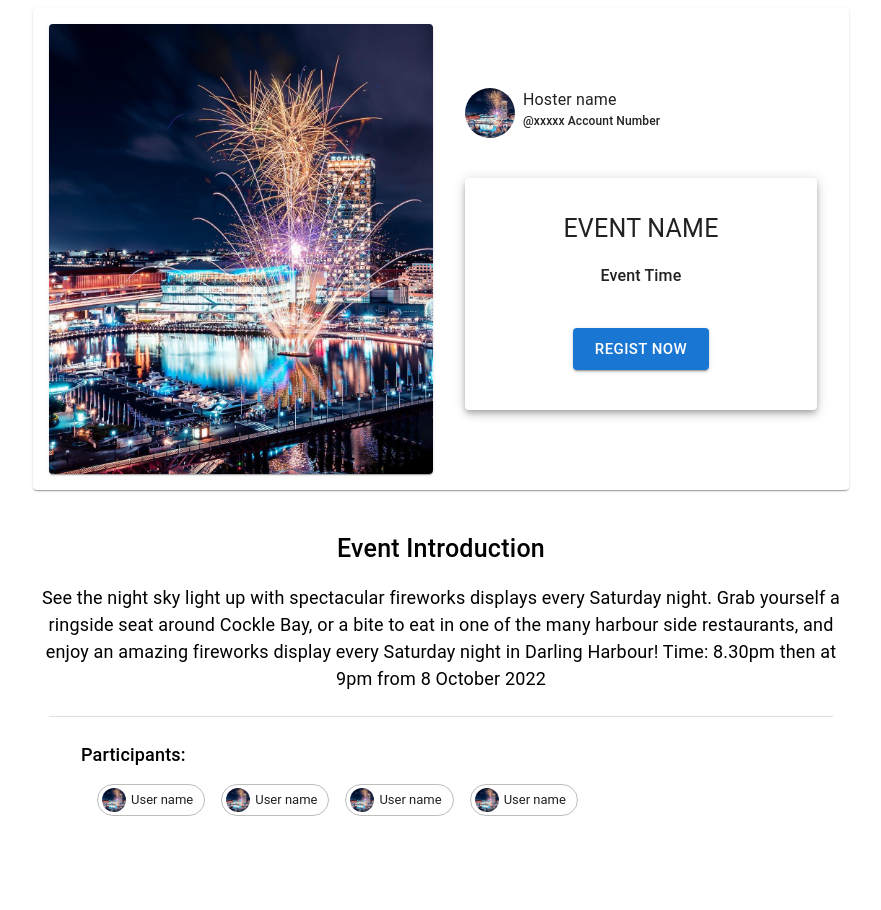
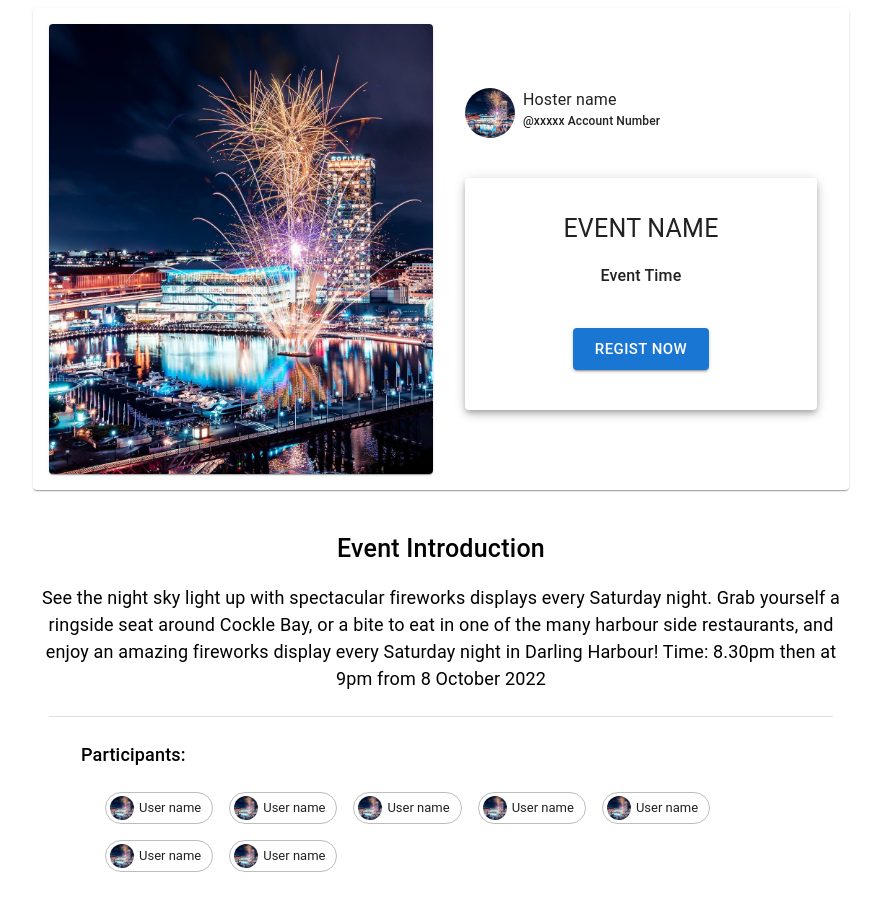
Before and after one commit to KenLin-7/Event-Platform, a React (Create React App) app in the folder client/: page / in a window 1280 px wide. Shown: the top 910 px of the page, without its empty margins (199-1080 px from the left). Built offline with nearby package versions, Linux system fonts and the light colour scheme.

Commit message:
draft of eventdetail page

```diff
--- a/client/src/components/EventDetail/EventDetail.js
+++ b/client/src/components/EventDetail/EventDetail.js
@@ -14,24 +14,24 @@ import {
 } from "@mui/material";
 import img from "./xxxxxxxx.png"
 import Grid2 from "@mui/material/Unstable_Grid2";
+import ParticipantCPN from "./ParticipantCPN";
 
 
 export default function EventDetail() {
 
-    const eventIntro= "See the night sky light up with spectacular fireworks displays every Saturday night.\n" +
+    const eventIntro = "See the night sky light up with spectacular fireworks displays every Saturday night.\n" +
         "\n" +
         "Grab yourself a ringside seat around Cockle Bay, or a bite to eat in one of the many harbour side restaurants, and enjoy an amazing fireworks display every Saturday night in Darling Harbour!\n" +
         "\n" +
         "Time: 8.30pm then at 9pm from 8 October 2022"
 
 
-
     return (
 
         <div>
             <Container maxWidth={"lg"}>
-                <Stack  sx={{padding: 1 ,marginX:20, marginBottom:10}}>
-                    <Paper justifyContent="space-evenly" sx={{padding:2}} >
+                <Stack sx={{padding: 1, marginX: 20, marginBottom: 10}}>
+                    <Paper justifyContent="space-evenly" sx={{padding: 2}}>
                         <Box sx={{flexGrow: 1}}>
                             <Grid2 container spacing={2}>
                                 <Grid2 xs={6}>
@@ -49,16 +49,19 @@ export default function EventDetail() {
                                     <Stack direction={"row"} sx={{marginLeft: 2, marginTop: 8}} spacing={1}>
                                         <Avatar sx={{width: 50, height: 50}} src={img}/>
                                         <Stack>
-                                            <Typography align={"left"} fontSize={16} > Hoster name </Typography>
-                                            <Typography fontSize={12} fontWeight={500}> @xxxxx Account Number </Typography>
+                                            <Typography align={"left"} fontSize={16}> Hoster name </Typography>
+                                            <Typography align={"left"} fontSize={12} fontWeight={500}> @xxxxx Account
+                                                Number </Typography>
                                         </Stack>
                                     </Stack>
 
                                     <Stack sx={{marginTop: 5, marginX: 2}}>
-                                        <Card elevation={5}  >
-                                            <Typography  fontSize={25}  sx={{ marginTop:4,marginBottom:2}}> EVENT NAME </Typography>
+                                        <Card elevation={5}>
+                                            <Typography fontSize={25} sx={{marginTop: 4, marginBottom: 2}}> EVENT
+                                                NAME </Typography>
                                             <Typography fontWeight={500}> Event Time </Typography>
-                                            <Button variant="contained" size="large" sx={{ marginY:5}} >Regist Now</Button>
+                                            <Button variant="contained" size="large" sx={{marginY: 5}}>Regist
+                                                Now</Button>
                                         </Card>
                                     </Stack>
 
@@ -69,42 +72,25 @@ export default function EventDetail() {
                     <Stack sx={{marginTop: 5}}>
 
                         <Typography fontSize={25} fontWeight={500}> Event Introduction </Typography>
-                        <Typography fontSize={18} sx={{ marginTop:2}} > {eventIntro} </Typography>
+                        <Typography fontSize={18} sx={{marginTop: 2}}> {eventIntro} </Typography>
 
                     </Stack>
 
-                    <Divider sx={{marginTop: 3}} variant="middle" />
+                    <Divider sx={{marginTop: 3}} variant="middle"/>
 
 
-                    <Stack sx={{marginTop:3, marginLeft:6}} >
+                    <Stack sx={{marginTop: 3, marginX: 6}}>
                         <Typography align={"left"} fontSize={18} fontWeight={500}>Participants: </Typography>
-                        <Stack direction={"row"} sx={{marginTop:2, marginLeft:2}} spacing={2}>
+                        <Grid2 container direction={"row"} sx={{marginTop: 2, marginX: 2}} spacing={2}>
+                            <ParticipantCPN></ParticipantCPN>
+                            <ParticipantCPN></ParticipantCPN>
+                            <ParticipantCPN></ParticipantCPN>
+                            <ParticipantCPN></ParticipantCPN>
+                            <ParticipantCPN></ParticipantCPN>
+                            <ParticipantCPN></ParticipantCPN>
+                            <ParticipantCPN></ParticipantCPN>
 
-                            <Chip
-                                avatar={<Avatar sx={{width: 50, height: 50}} src={img} alt="User Name"/>}
-                                label="User name"
-                                variant="outlined"
-                                size="medium"
-                            />
-                            <Chip
-                                avatar={<Avatar sx={{width: 50, height: 50}} src={img} alt="User Name"/>}
-                                label="User name"
-                                variant="outlined"
-                                size="medium"
-                            />
-                            <Chip
-                                avatar={<Avatar sx={{width: 50, height: 50}} src={img} alt="User Name"/>}
-                                label="User name"
-                                variant="outlined"
-                                size="medium"
-                            />
-                            <Chip
-                                avatar={<Avatar sx={{width: 50, height: 50}} src={img} alt="User Name"/>}
-                                label="User name"
-                                variant="outlined"
-                                size="medium"
-                            />
-                        </Stack>
+                        </Grid2>
                     </Stack>
                 </Stack>
             </Container>
--- a/client/src/components/EventDetail/ParticipantCPN.js
+++ b/client/src/components/EventDetail/ParticipantCPN.js
@@ -1,17 +1,19 @@
 import React, {useEffect, useState} from "react";
+import Grid2 from "@mui/material/Unstable_Grid2";
+import {Avatar, Chip} from "@mui/material";
+import img from "./xxxxxxxx.png"
 
 export default function ParticipantCPN() {
 
     return(
-
-        <div>
-
-            111111
-
-
-        </div>
-
-
+            <Grid2>
+                <Chip
+                    avatar={<Avatar sx={{width: 50, height: 50}} src={img} alt="User Name"/>}
+                    label="User name"
+                    variant="outlined"
+                    size="medium"
+                />
+            </Grid2>
 
     );
 
```
